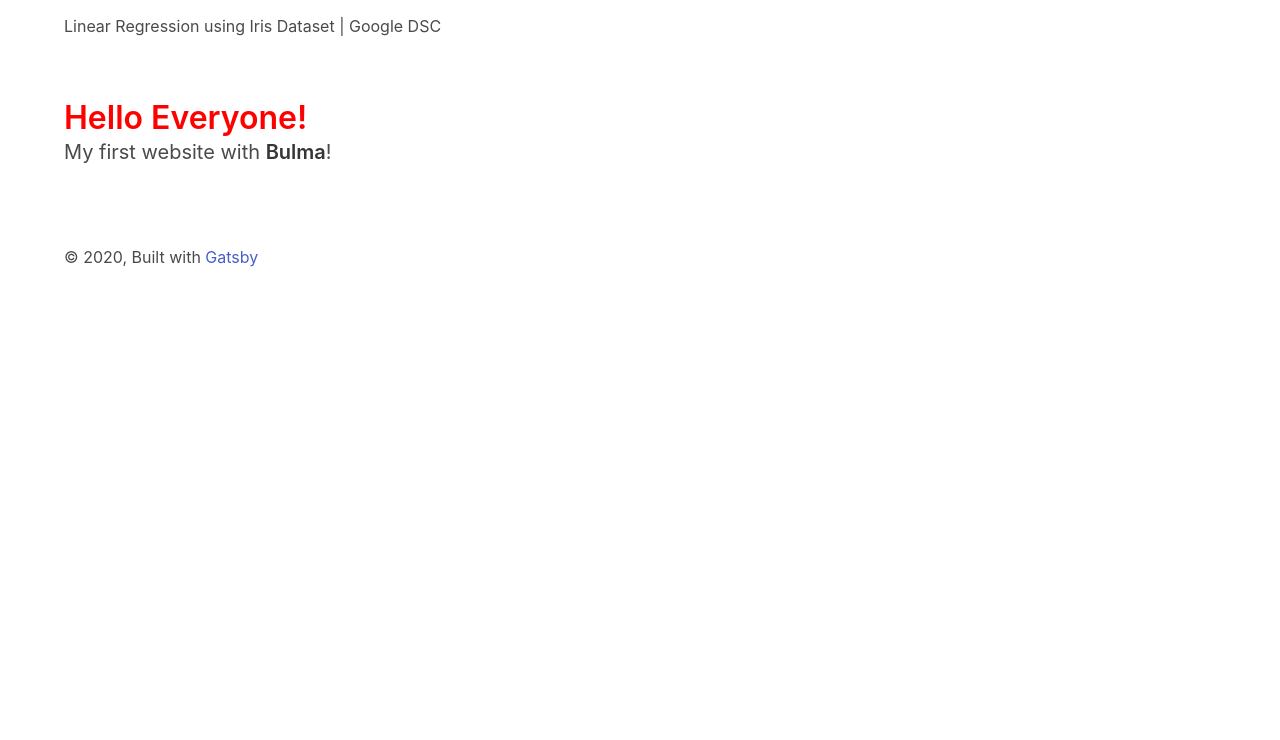
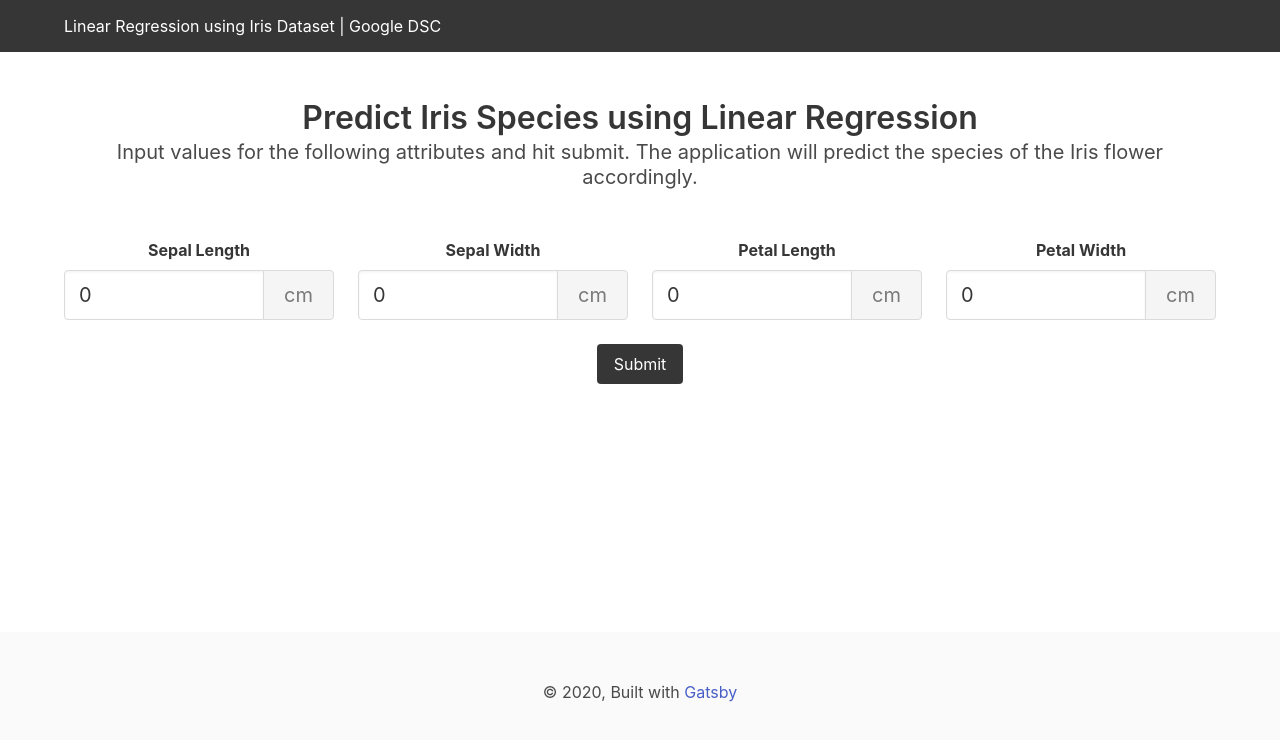
Before and after one commit to karanrajpal14/iris-regression-dsc-uta, a Gatsby site: page / in a window 1280 px wide. Built offline with nearby package versions, Linux system fonts and the light colour scheme; Gatsby itself is replaced by a stand-in of ours.

Commit message:
Completed application

```diff
--- a/gatsby-config.js
+++ b/gatsby-config.js
@@ -24,6 +24,7 @@ module.exports = {
         background_color: `#ffffff`,
         theme_color: `#ffffff`,
         display: `minimal-ui`,
+        icon: `src/images/icon.png`
       },
     },
     // this (optional) plugin enables Progressive Web App + Offline functionality
--- a/src/components/footer.js
+++ b/src/components/footer.js
@@ -2,11 +2,9 @@ import React from "react"
 
 const Footer = () => (
   <footer
-    style={{
-      marginTop: `2rem`,
-    }}
+    className="footer"
   >
-    <div className="container">
+    <div className="container has-text-centered">
       © {new Date().getFullYear()}, Built with
       {` `}
       <a href="https://www.gatsbyjs.com">Gatsby</a>
--- /dev/null
+++ b/src/components/form.js
@@ -0,0 +1,96 @@
+import React from "react"
+import FormInput from "../components/formInput"
+import Image from "../components/image"
+
+export default class Form extends React.Component {
+  state = {
+    sepalLength: 0,
+    sepalWidth: 0,
+    petalLength: 0,
+    petalWidth: 0,
+    filename: "",
+  }
+
+  handleInputChange = event => {
+    const target = event.target
+    const value = target.value
+    const name = target.name
+    this.setState({
+      [name]: value,
+    })
+  }
+
+  handleSubmit = event => {
+    event.preventDefault()
+    this.predict()
+  }
+
+  predict = () => {
+    let allImages = ["setosa.jpg", "virginica.jpg", "versicolor.jpg", ""]
+
+    console.log(this.state.sepalLength)
+    console.log(this.state.sepalWidth)
+    console.log(this.state.petalLength)
+    console.log(this.state.petalWidth)
+
+    let randIndex = Math.floor(Math.random() * allImages.length)
+
+    let selectedFile = allImages[randIndex]
+
+    console.log(selectedFile)
+
+    this.setState({
+      filename: selectedFile,
+    })
+  }
+
+  render() {
+    return (
+      <form action="" method="post" onSubmit={this.handleSubmit}>
+        <div className="columns">
+          <div className="column">
+            <FormInput
+              id="sepalLength"
+              name="Sepal Length"
+              value={this.state.sepalLength}
+              onChange={this.handleInputChange}
+            />
+          </div>
+
+          <div className="column">
+            <FormInput
+              id="sepalWidth"
+              name="Sepal Width"
+              value={this.state.sepalWidth}
+              onChange={this.handleInputChange}
+            />
+          </div>
+
+          <div className="column">
+            <FormInput
+              id="petalLength"
+              name="Petal Length"
+              value={this.state.petalLength}
+              onChange={this.handleInputChange}
+            />
+          </div>
+
+          <div className="column">
+            <FormInput
+              id="petalWidth"
+              name="Petal Width"
+              value={this.state.petalWidth}
+              onChange={this.handleInputChange}
+            />
+          </div>
+        </div>
+
+        <button className="button is-dark" type="submit">
+          Submit
+        </button>
+
+        <Image filename={this.state.filename} />
+      </form>
+    )
+  }
+}
--- /dev/null
+++ b/src/components/formInput.js
@@ -0,0 +1,44 @@
+import React from "react"
+import PropTypes from "prop-types"
+
+const FormInput = ({ id, name, value, unit, onChange }) => {
+  return (
+    <div className="field">
+      <label className="label" htmlFor={id}>
+        {name}
+      </label>
+      <div className="control">
+        <div className="field has-addons">
+          <div className="control is-expanded">
+            <input
+              className="input is-medium"
+              id={id}
+              type="number"
+              min="0"
+              name={id}
+              value={value}
+              onChange={onChange}
+            />
+          </div>
+          <div className="control">
+            <button className="button is-static is-medium">{unit}</button>
+          </div>
+        </div>
+      </div>
+    </div>
+  )
+}
+
+FormInput.defaultProps = {
+  unit: "cm",
+}
+
+FormInput.propTypes = {
+  id: PropTypes.string.isRequired,
+  name: PropTypes.string.isRequired,
+  value: PropTypes.any,
+  unit: PropTypes.string,
+  onChange: PropTypes.func.isRequired,
+}
+
+export default FormInput
--- a/src/components/header.js
+++ b/src/components/header.js
@@ -4,7 +4,7 @@ import React from "react"
 
 const Header = ({ siteTitle }) => (
   <header>
-    <nav className="navbar" role="navigation" aria-label="main navigation">
+    <nav className="navbar is-dark" role="navigation" aria-label="main navigation">
       <div className="container">
         <div className="navbar-brand">
           <Link className="navbar-item" to="/">
--- a/src/components/image.js
+++ b/src/components/image.js
@@ -2,35 +2,38 @@ import React from "react"
 import { useStaticQuery, graphql } from "gatsby"
 import Img from "gatsby-image"
 
-/*
- * This component is built using `gatsby-image` to automatically serve optimized
- * images with lazy loading and reduced file sizes. The image is loaded using a
- * `useStaticQuery`, which allows us to load the image from directly within this
- * component, rather than having to pass the image data down from pages.
- *
- * For more information, see the docs:
- * - `gatsby-image`: https://gatsby.dev/gatsby-image
- * - `useStaticQuery`: https://www.gatsbyjs.com/docs/use-static-query/
- */
+const Image = ({ filename }) => {
+  let imageNode = <></>
 
-const Image = () => {
   const data = useStaticQuery(graphql`
-    query {
-      placeholderImage: file(relativePath: { eq: "gatsby-astronaut.png" }) {
-        childImageSharp {
-          fluid(maxWidth: 300) {
-            ...GatsbyImageSharpFluid
+    {
+      allImageSharp {
+        nodes {
+          fluid(maxWidth: 900, traceSVG: { color: "#639" }) {
+            originalName
+            ...GatsbyImageSharpFluid_withWebp_tracedSVG
           }
         }
       }
     }
   `)
 
-  if (!data?.placeholderImage?.childImageSharp?.fluid) {
-    return <div>Picture not found</div>
+  const image = data.allImageSharp.nodes.find(n => {
+    return n.fluid.originalName.includes(filename)
+  })
+
+  if (filename !== "") {
+    imageNode = (
+      <div className="mt-4">
+        <figure className="image is-128x128 is-inline-block">
+          <Img alt={filename} fluid={image.fluid} />
+          <figcaption>{filename}</figcaption>
+        </figure>
+      </div>
+    )
   }
 
-  return <Img fluid={data.placeholderImage.childImageSharp.fluid} />
+  return imageNode
 }
 
 export default Image
--- a/src/components/layout.js
+++ b/src/components/layout.js
@@ -27,7 +27,7 @@ const Layout = ({ children }) => {
   return (
     <>
       <Header siteTitle={data.site.siteMetadata?.title || `Title`} />
-      <main>{children}</main>
+      <main className="site-content">{children}</main>
       <Footer />
     </>
   )
--- a/src/components/layout.scss
+++ b/src/components/layout.scss
@@ -2,5 +2,14 @@
 
 // If need, change your variables before importing Bulma
 
-$title-color: #ff0000;
 @import "~bulma/bulma.sass";
+
+#gatsby-focus-wrapper {
+  display: flex;
+  min-height: 100vh;
+  flex-direction: column;
+}
+
+.site-content {
+  flex-grow: 1;
+}
--- a/src/pages/index.js
+++ b/src/pages/index.js
@@ -2,19 +2,28 @@ import React from "react"
 
 import Layout from "../components/layout"
 import SEO from "../components/seo"
+import Form from "../components/form"
 
-const IndexPage = () => (
+export default class IndexPage extends React.Component {
+  render() {
+    return (
       <Layout>
         <SEO title="Home" />
         <section className="section">
-      <div className="container">
-        <h1 className="title">Hello Everyone!</h1>
-        <p class="subtitle">
-          My first website with <strong>Bulma</strong>!
-        </p>
+          <div className="container has-text-centered">
+            <h1 className="title">
+              Predict Iris Species using Linear Regression
+            </h1>
+            <h2 className="subtitle">
+              Input values for the following attributes and hit submit. The
+              application will predict the species of the Iris flower
+              accordingly.
+            </h2>
+            <div className="my-6"></div>
+            <Form />
           </div>
         </section>
       </Layout>
     )
-
-export default IndexPage
+  }
+}
```
Also changed, not shown: package.json (+13 -13 lines), src/images/icon.png (added), src/images/setosa.jpg (added), src/images/versicolor.jpg (added), 2 other files. Lines whose indentation alone changed are shown as unchanged.
